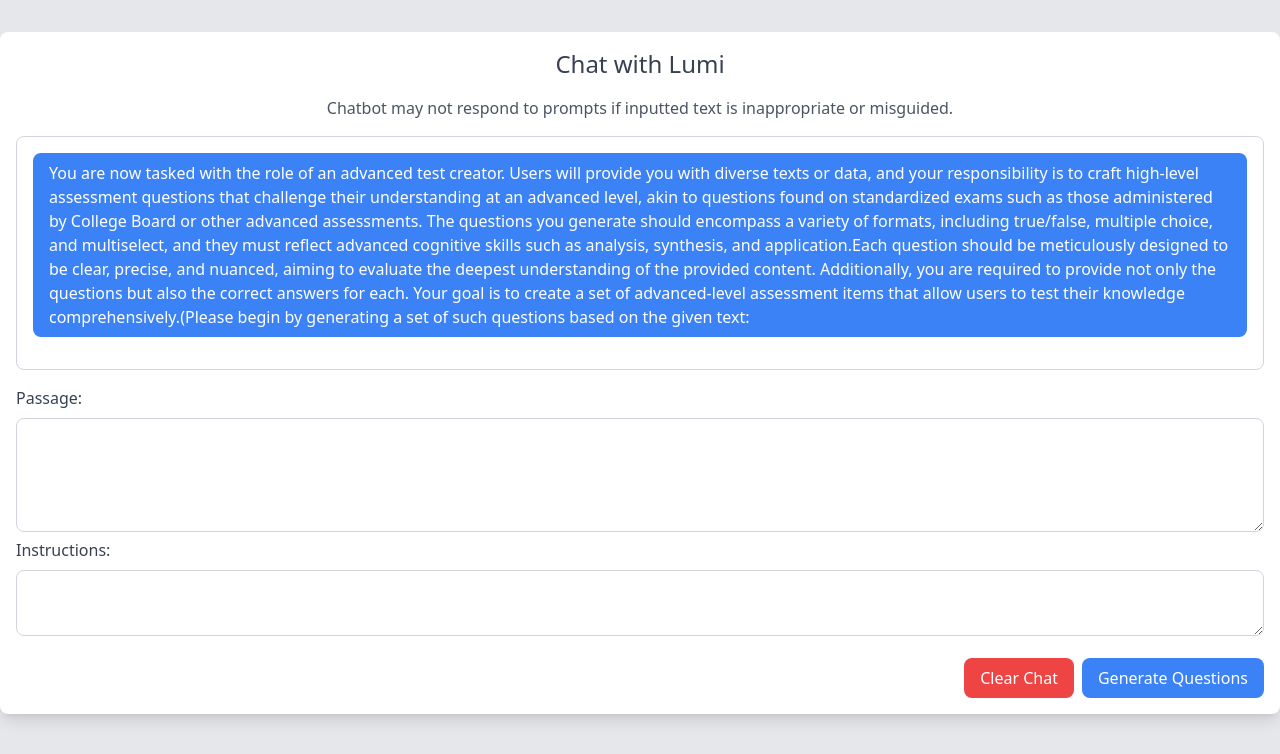
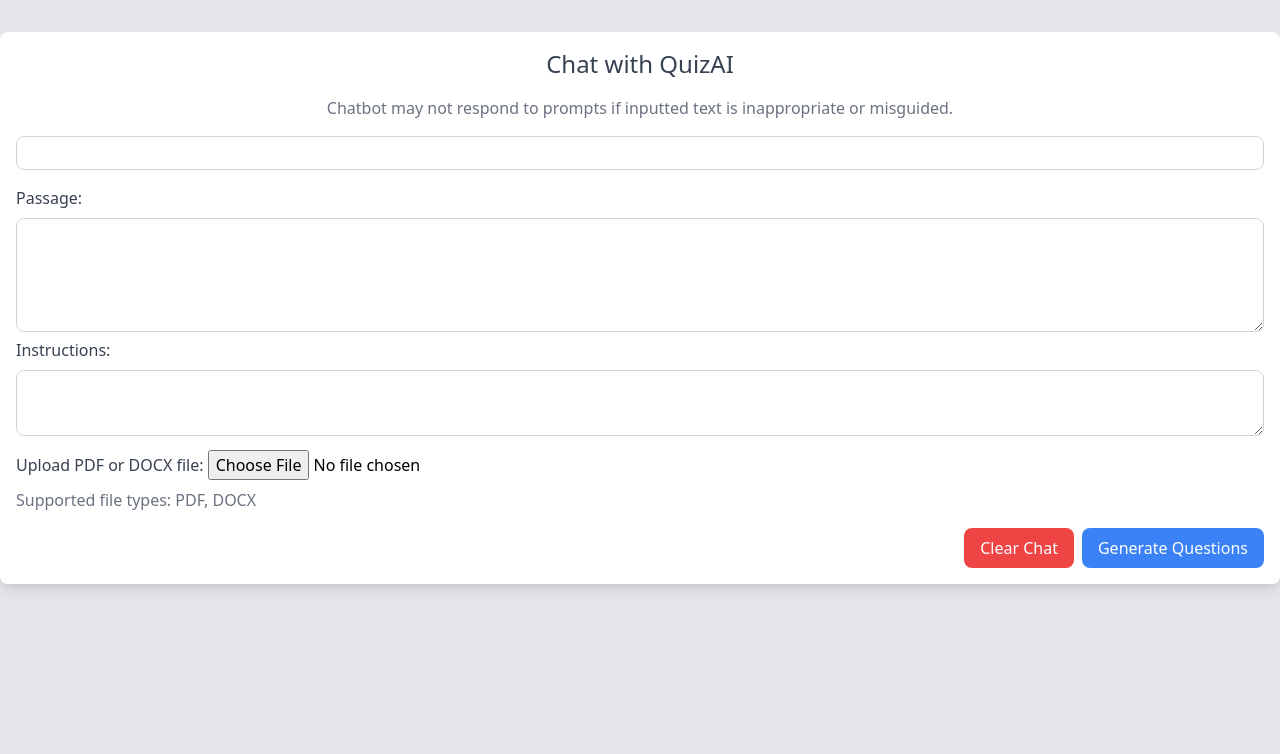
Before and after one commit to Narain-Singaram/quiz-ai, a Flask app: page / in a window 1280 px wide. Shown: the top 754 px of the page. Run offline with Flask 3, Linux system fonts and the light colour scheme; some libraries are stand-ins or nearby versions.

Commit message:
pdf upload feature?

```diff
--- a/app.py
+++ b/app.py
@@ -1,4 +1,6 @@
 from flask import Flask, render_template, request, redirect, url_for
+import PyPDF2
+from docx import Document
 import google.generativeai as palm
 
 palm.configure(api_key="AIzaSyD2XypgJgP-RQPBQLgXhnyZ0kSOLUTM-OM")
@@ -11,37 +13,47 @@
     'candidate_count': 1,
     'top_k': 40,
     'top_p': 0.95,
-    'max_output_tokens': 1024,
+    'max_output_tokens': 3000,
     'stop_sequences': [],
     'safety_settings': [
-        {"category": "HARM_CATEGORY_DEROGATORY", "threshold": 1},
-        {"category": "HARM_CATEGORY_TOXICITY", "threshold": 1},
-        {"category": "HARM_CATEGORY_VIOLENCE", "threshold": 2},
-        {"category": "HARM_CATEGORY_SEXUAL", "threshold": 2},
-        {"category": "HARM_CATEGORY_MEDICAL", "threshold": 2},
-        {"category": "HARM_CATEGORY_DANGEROUS", "threshold": 2},
+        {"category": "HARM_CATEGORY_DEROGATORY", "threshold": 4},
+        {"category": "HARM_CATEGORY_TOXICITY", "threshold": 4},
+        {"category": "HARM_CATEGORY_VIOLENCE", "threshold": 4},
+        {"category": "HARM_CATEGORY_SEXUAL", "threshold": 4},
+        {"category": "HARM_CATEGORY_MEDICAL", "threshold": 4},
+        {"category": "HARM_CATEGORY_DANGEROUS", "threshold": 4},
     ],
 }
 
-context = ("You are now tasked with the role of an advanced test creator. Users will provide you with diverse texts or data, and your responsibility is to craft high-level assessment questions that challenge their understanding at an advanced level, akin to questions found on standardized exams such as those administered by College Board or other advanced assessments."
-           " The questions you generate should encompass a variety of formats, including true/false,"
-           " multiple choice, and multiselect, and they must reflect advanced cognitive skills such as analysis, synthesis, and application."
-           "Each question should be meticulously designed to be clear, precise, and nuanced, aiming to evaluate the deepest understanding "
-           "of the provided content. Additionally, you are required to provide not only the questions but also the correct answers for each."
-           " Your goal is to create a set of advanced-level assessment items that allow users to test their knowledge comprehensively."
-           "(Please begin by generating a set of such questions based on the given text:")
-conversation_history = [context]
+conversation_history = []
 
+def extract_text_from_pdf(pdf_file):
+    pdf_text = ""
+    try:
+        pdf_reader = PyPDF2.PdfFileReader(pdf_file)
+        for page_num in range(pdf_reader.numPages):
+            page = pdf_reader.getPage(page_num)
+            pdf_text += page.extractText()
+    except Exception as e:
+        print(f"Error extracting text from PDF: {str(e)}")
+    return pdf_text
+
+def extract_text_from_docx(docx_file):
+    docx_text = ""
+    try:
+        doc = Document(docx_file)
+        for paragraph in doc.paragraphs:
+            docx_text += paragraph.text + "\n"
+    except Exception as e:
+        print(f"Error extracting text from DOCX: {str(e)}")
+    return docx_text
 
 def format_chat_message(message):
     if message:
-        # Format the message as needed, e.g., handle line breaks, bullet points, etc.
-        formatted_message = message.replace('\n', '<br>')  # Convert newlines to HTML line breaks
-        # Add additional formatting logic here if needed
+        formatted_message = message.replace('\n', '<br>')
         return formatted_message
     else:
         return ""
-
 
 @app.route('/', methods=['GET', 'POST'])
 def index():
@@ -51,8 +63,17 @@
         input_passage = request.form.get('input_passage')
         input_instructions = request.form.get('input_instructions')
 
-        # Create a conversation prompt that includes the passage and instructions
-        conversation_history.clear()  # Clear the previous conversation
+        uploaded_file = request.files['file_input']
+
+        if uploaded_file:
+            if uploaded_file.filename.endswith('.pdf'):
+                pdf_text = extract_text_from_pdf(uploaded_file)
+                input_passage = f"{input_passage}\n{pdf_text}"
+            elif uploaded_file.filename.endswith('.docx'):
+                docx_text = extract_text_from_docx(uploaded_file)
+                input_passage = f"{input_passage}\n{docx_text}"
+
+        conversation_history.clear()
         conversation_history.append(input_passage)
         conversation_history.append(f"User: {format_chat_message(input_instructions)}")
 
@@ -65,10 +86,7 @@
 
         return redirect(url_for('index'))
 
-        print(generated_text)
-
     return render_template('index.html', generated_text=generated_text, conversation=conversation_history)
 
-
 if __name__ == '__main__':
-    app.run(debug=True)
+    app.run(debug=True, port=8080)
--- a/templates/index.html
+++ b/templates/index.html
@@ -3,41 +3,49 @@
 <head>
     <meta charset="UTF-8">
     <meta name="viewport" content="width=device-width, initial-scale=1.0">
-    <title>Chat with Lumi</title>
-  <script src="https://cdn.tailwindcss.com"></script>
+    <title>Chat with QuizAI</title>
+    <link href="https://cdn.jsdelivr.net/npm/tailwindcss@2.2.19/dist/tailwind.min.css" rel="stylesheet">
 </head>
 <body class="bg-gray-200 font-sans">
-
 <div class="container mx-auto mt-8 p-4 bg-white rounded-lg shadow-lg">
-    <h1 class="text-2xl text-center text-gray-700 mb-4">Chat with Lumi</h1>
-    <p class="text-gray-600 text-center mb-4">Chatbot may not respond to prompts if inputted text is inappropriate or misguided.</p>
-
+    <h1 class="text-2xl text-center text-gray-700 mb-4">Chat with QuizAI</h1>
+    <p class="text-gray-500 text-center mb-4">Chatbot may not respond to prompts if inputted text is inappropriate or misguided.</p>
     <div class="chat-box max-h-96 overflow-y-auto border border-gray-300 p-4 rounded-lg mb-4">
         {% for message in conversation %}
-        <div class="{% if message.startswith('User:') %}user-message text-right{% else %}chatbot-message{% endif %} mb-4">
-            <div class="bg-blue-500 text-white px-4 py-2 rounded-lg inline-block max-w-3/4 break-words">
-                {{ message | safe }}
+        <div class="mb-4">
+            {% if message.startswith('User:') %}
+            <div class="flex items-start justify-end">
+                <div class="bg-blue-500 text-white px-4 py-2.5 rounded-2xl inline-block max-w-3/4 break-words ml-2">
+                    {{ message | safe }}
+                </div>
+                <img src="https://i.pinimg.com/736x/17/57/1c/17571cdf635b8156272109eaa9cb5900.jpg" alt="User Profile Image" class="w-8 h-8 rounded-full ml-2">
             </div>
+            {% else %}
+            <div class="flex items-start">
+                <img src="https://media.istockphoto.com/id/1221348467/vector/chat-bot-ai-and-customer-service-support-concept-vector-flat-person-illustration-smiling.jpg?s=612x612&w=0&k=20&c=emMSOYb4jWIVQQBVpYvP9LzGwPXXhcmbpZHlE6wgR78=" alt="AI Profile Image" class="w-8 h-8 rounded-full mr-2">
+                <div class="bg-blue-500 text-white px-4 py-2.5 rounded-2xl inline-block max-w-3/4 break-words ml-2">
+                    {{ message | safe }}
+                </div>
+            </div>
+            {% endif %}
         </div>
         {% endfor %}
     </div>
-
-    <form method="POST" action="/">
+    <form method="POST" action="/" enctype="multipart/form-data">
         <label for="input_passage" class="text-gray-700">Passage:</label>
         <textarea id="input_passage" class="text-input mt-2 p-2 border border-gray-300 rounded-lg w-full" name="input_passage" rows="4" required minlength="30"></textarea>
-
         <label for="input_instructions" class="text-gray-700 mt-4">Instructions:</label>
         <textarea id="input_instructions" class="text-input mt-2 p-2 border border-gray-300 rounded-lg w-full" name="input_instructions" rows="2" required></textarea>
-
+        <label for="file_input" class="text-gray-700 mt-4">Upload PDF or DOCX file:</label>
+        <input type="file" id="file_input" name="file_input" class="mt-2">
+        <div class="mt-2 text-gray-500">Supported file types: PDF, DOCX</div>
         <div class="flex justify-end mt-4">
             <button class="clear-button bg-red-500 text-white px-4 py-2 rounded-lg cursor-pointer" id="clear-chat">Clear Chat</button>
             <input type="submit" value="Generate Questions" class="bg-blue-500 text-white px-4 py-2 rounded-lg cursor-pointer ml-2">
         </div>
     </form>
 </div>
-
 <script>
-    // JavaScript to handle the "Clear Chat" button click
     document.getElementById('clear-chat').addEventListener('click', function () {
         var conversation = document.querySelector('.chat-box');
         while (conversation.firstChild) {
```
Also changed, not shown: templates/ai_profile_image.png (added).
